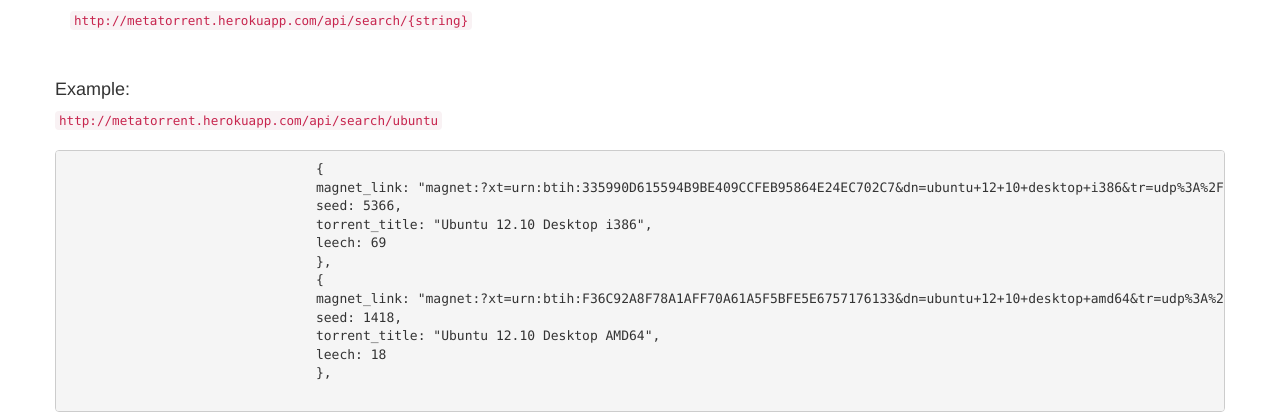
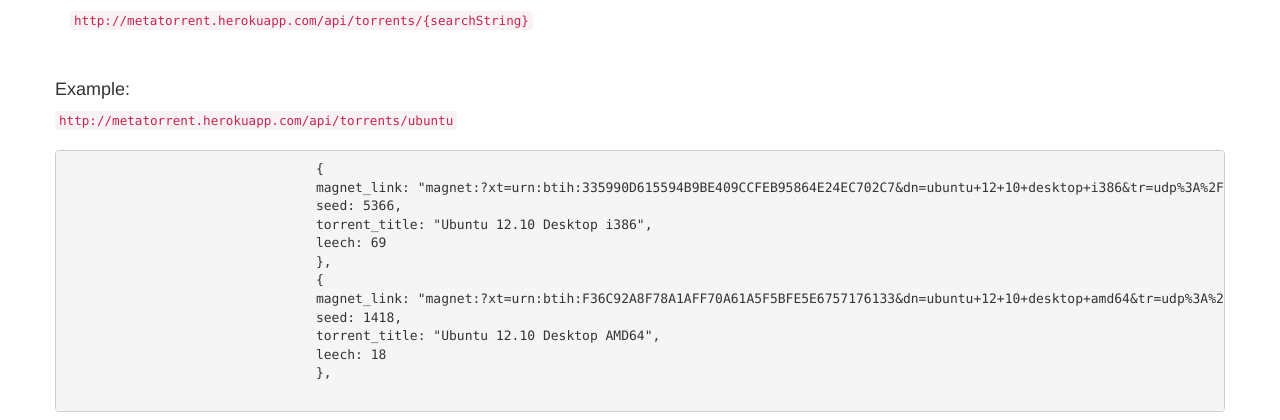
Before and after one commit to mgallego/metatorrente, a Flask app: page /api in a window 1280 px wide. Shown: the part 321-741 px from the top of the page. Run offline with Flask 2, Linux system fonts and the light colour scheme; some libraries are stand-ins or nearby versions.

Commit message:
Change the GET api method path

```diff
--- a/app.py
+++ b/app.py
@@ -22,7 +22,7 @@ def api_doc():
 def about():
     return render_template('about.html')
 
-api.add_resource(Torrent, '/api/search/<string:description>')
+api.add_resource(Torrent, '/api/torrents/<string:description>')
 
 if __name__ == '__main__':
     app.run(debug=True)
--- a/templates/api.html
+++ b/templates/api.html
@@ -45,13 +45,13 @@
 			<h3 class="span2">GET</h3>
 		</div>
 		<code>
-			http://metatorrent.herokuapp.com/api/search/{string}
+			http://metatorrent.herokuapp.com/api/torrents/{searchString}
 		</code>
 		<br/>		<br/>		<br/>
 		<div class="row">
 			<h4>Example:</h4>
 			<code class="span5">
-				http://metatorrent.herokuapp.com/api/search/ubuntu
+				http://metatorrent.herokuapp.com/api/torrents/ubuntu
 			</code>
 		</div>
 		<div class="row">
--- a/templates/index.html
+++ b/templates/index.html
@@ -18,7 +18,7 @@
 			function search() {
 			$.ajax({
 			type: "GET",
-			url: "/api/search/"+ $("#search-string").val()
+			url: "/api/torrents/"+ $("#search-string").val()
 			}).done(function( torrents ) {
 
 			results = createResultTable(torrents);
```
